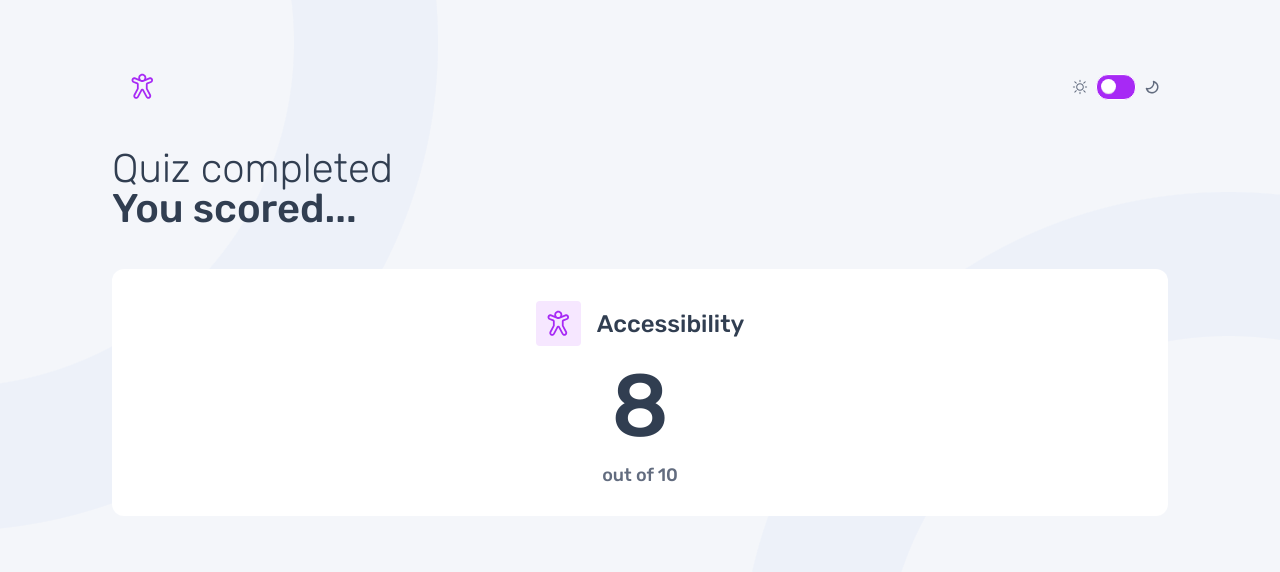
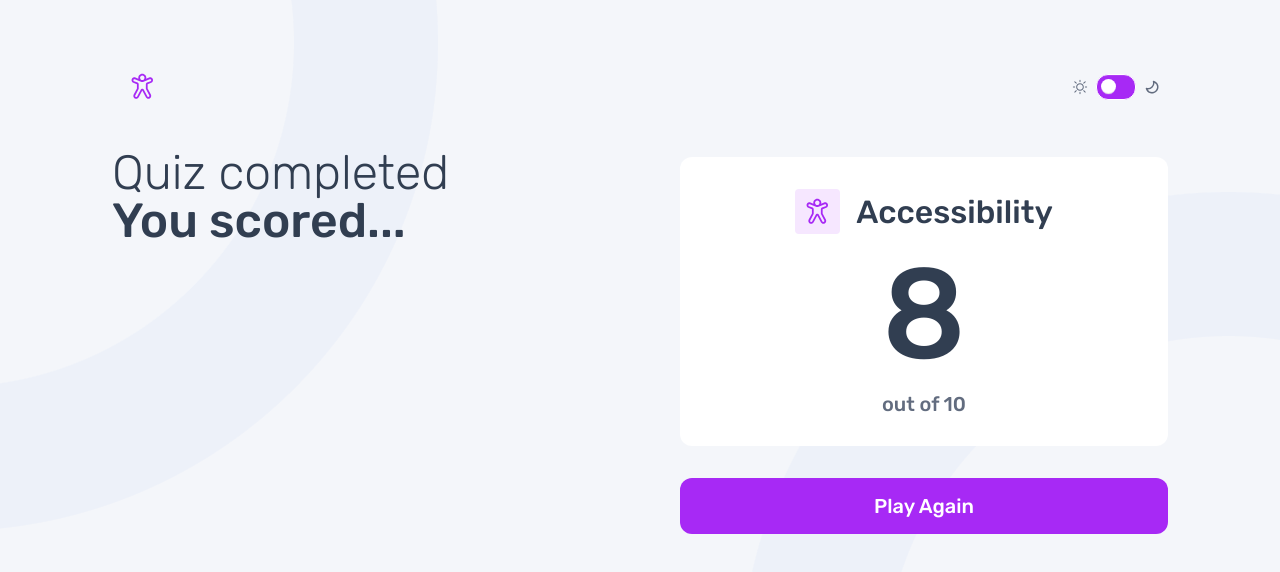
Before and after one commit to Praise25/Quiz-app-v2, a Next.js app: page /score in a window 1280 px wide. Shown: the top 572 px of the page. Built offline with nearby package versions, Linux system fonts and the light colour scheme.

Commit message:
feat: complete score display page and implement responsiveness

```diff
--- a/src/app/score/components/ScoreDisplay.tsx
+++ b/src/app/score/components/ScoreDisplay.tsx
@@ -2,6 +2,7 @@
 
 import Logo from "@/app/components/Logo";
 import AccessibilityIcon from "@/assets/accessibility-icon.svg";
+import GenericButton from "@/app/components/ui/GenericButton";
 
 // import { useAppContext } from "@/hooks/useAppContext";
 import { rubikMedium } from "@/fonts/rubikFonts";
@@ -14,6 +15,7 @@ const activeSubject = {
   iconBackgroundColor: "bg-(--purple-100)",
   hexBackgroundColor: "#f6e7ff",
   hexForegroundColor: "#a729f5",
+  hexHoverColor: "#9429d6",
   buttonBackgroundColor: "bg-(--purple-600)",
   hoverBackgroundColor: "bg-(--purple-750)",
   hoverBorderColor: "border-(--purple-600)",
@@ -23,6 +25,7 @@ export default function ScoreDisplay() {
   // const { activeSubject } = useAppContext();
 
   return (
+    <>
       <div className="flex flex-col bg-(--white) p-8 rounded-xl mt-10 gap-4">
         <div className="flex justify-center gap-4">
           <Logo
@@ -30,19 +33,29 @@ export default function ScoreDisplay() {
             Icon={activeSubject.icon || AccessibilityIcon}
             iconContainerStyles={`flex justify-center items-center p-2 ${activeSubject.iconBackgroundColor} rounded-sm`}
             iconStyles={`${activeSubject.iconColor}`}
-          logoTextStyles={`${rubikMedium.className} text-(--blue-900) text-2xl text-center self-center`}
+            logoTextStyles={`${rubikMedium.className} text-(--blue-900) text-2xl text-center self-center md:text-[2rem]/[100%]`}
           />
         </div>
         <p
-        className={`${rubikMedium.className} text-center text-[5.5rem]/[100%]`}
+          className={`${rubikMedium.className} text-center text-[5.5rem]/[100%] md:text-[8rem]/[100%]`}
         >
           8
         </p>
         <p
-        className={`${rubikMedium.className} text-center text-lg/[100%] text-(--grey-500)`}
+          className={`${rubikMedium.className} text-center text-lg/[100%] text-(--grey-500) md:text-xl/[100%]`}
         >
           out of 10
         </p>
       </div>
+      <GenericButton
+        className={`${rubikMedium.className} text-lg/[100%] text-(--white) flex justify-center items-center w-full h-14 p-4 my-4 rounded-xl ${activeSubject.buttonBackgroundColor || "bg-(--purple-600)"} shadow-[0 16px 40px rgb(143 160 193 / 14%)] transition sm:my-8 md:text-xl/[100%]`}
+        type="button"
+        whileHover={{ backgroundColor: activeSubject.hexHoverColor }}
+        // add whileTap to other buttons on questions page
+        whileTap={{ backgroundColor: activeSubject.hexHoverColor }}
+      >
+        Play Again
+      </GenericButton>
+    </>
   );
 }
--- a/src/app/score/page.tsx
+++ b/src/app/score/page.tsx
@@ -4,12 +4,20 @@ import { rubikLight, rubikMedium } from "@/fonts/rubikFonts";
 
 export default function ScorePage() {
   return (
-    <main className="relative z-100">
-      <h1 className={`${rubikLight.className} text-[2.5rem]/[100%] mt-8`}>
-        Quiz completed{" "}
-        <span className={`${rubikMedium.className} block`}>You scored...</span>
-      </h1>
-      <ScoreDisplay />
+    <main className="relative z-100 lg:flex lg:gap-20">
+      <div className="lg:flex-1">
+        <h1
+          className={`${rubikLight.className} text-[2.5rem]/[100%] mt-8 md:text-[3rem]/[100%]`}
+        >
+          Quiz completed{" "}
+          <span className={`${rubikMedium.className} block`}>
+            You scored...
+          </span>
+        </h1>
+      </div>
+      <div className="lg:flex-1">
+        <ScoreDisplay />
+      </div>
     </main>
   );
 }
--- a/src/data/consts.ts
+++ b/src/data/consts.ts
@@ -18,6 +18,7 @@ export interface Subject {
   iconBackgroundColor: string;
   hexBackgroundColor: string;
   hexForegroundColor: string;
+  hexHoverColor: string;
   buttonBackgroundColor: string;
   hoverBackgroundColor: string;
   hoverBorderColor: string;
@@ -32,6 +33,7 @@ export const SUBJECTS = [
     iconBackgroundColor: "bg-(--orange-50)",
     hexBackgroundColor: "#fff5ed",
     hexForegroundColor: "#ff7e35",
+    hexHoverColor: "#db6c2c",
     buttonBackgroundColor: "bg-(--orange-400)",
     hoverBackgroundColor: "bg-(--orange-550)",
     hoverBorderColor: "border-(--orange-400)"
@@ -44,6 +46,7 @@ export const SUBJECTS = [
     iconBackgroundColor: "bg-(--green-100)",
     hexBackgroundColor: "#e0fdef",
     hexForegroundColor: "#2fd887",
+    hexHoverColor: "#26ac6b",
     buttonBackgroundColor: "bg-(--green-500)",
     hoverBackgroundColor: "bg-(--green-650)",
     hoverBorderColor: "border-(--green-500)",
@@ -56,6 +59,7 @@ export const SUBJECTS = [
     iconBackgroundColor: "bg-(--blue-50)",
     hexBackgroundColor: "#ebf0ff",
     hexForegroundColor: "#306aff",
+    hexHoverColor: "#295de0",
     buttonBackgroundColor: "bg-(--blue-500)",
     hoverBackgroundColor: "bg-(--blue-650)",
     hoverBorderColor: "border-(--blue-500)",
@@ -68,6 +72,7 @@ export const SUBJECTS = [
     iconBackgroundColor: "bg-(--purple-100)",
     hexBackgroundColor: "#f6e7ff",
     hexForegroundColor: "#a729f5",
+    hexHoverColor: "#9429d6",
     buttonBackgroundColor: "bg-(--purple-600)",
     hoverBackgroundColor: "bg-(--purple-750)",
     hoverBorderColor: "border-(--purple-600)",
```
Lines whose indentation alone changed are shown as unchanged.
